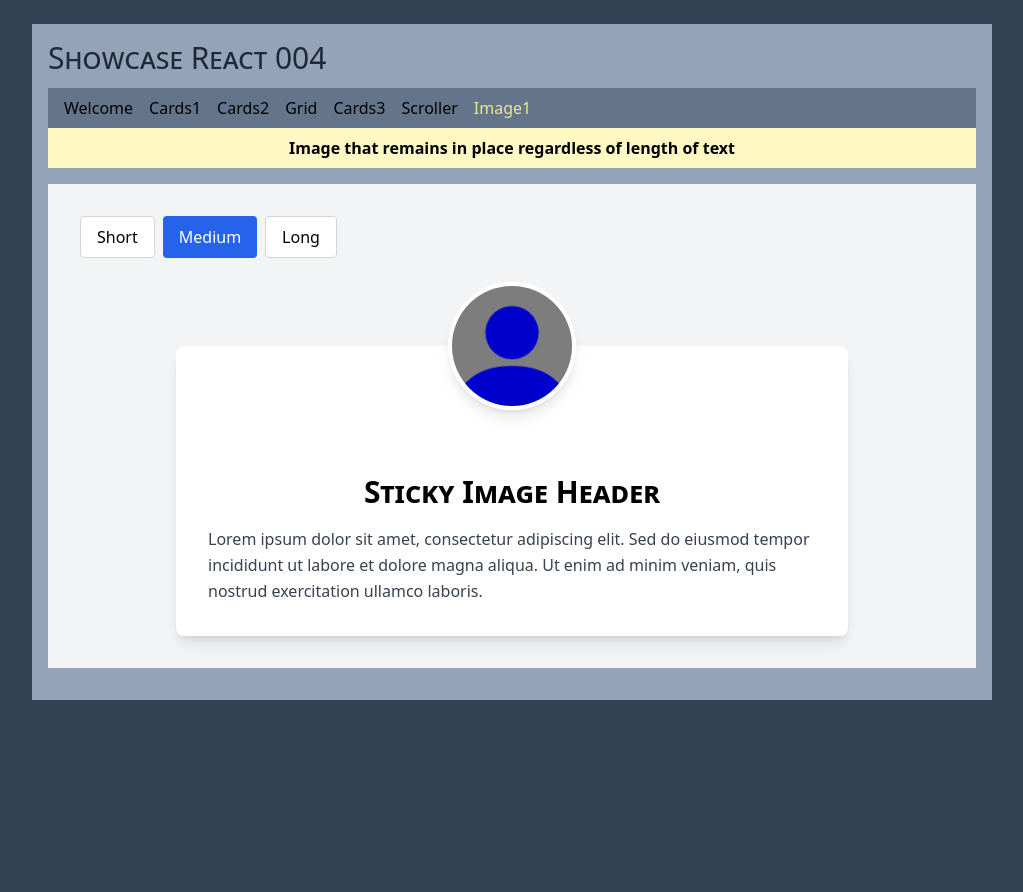
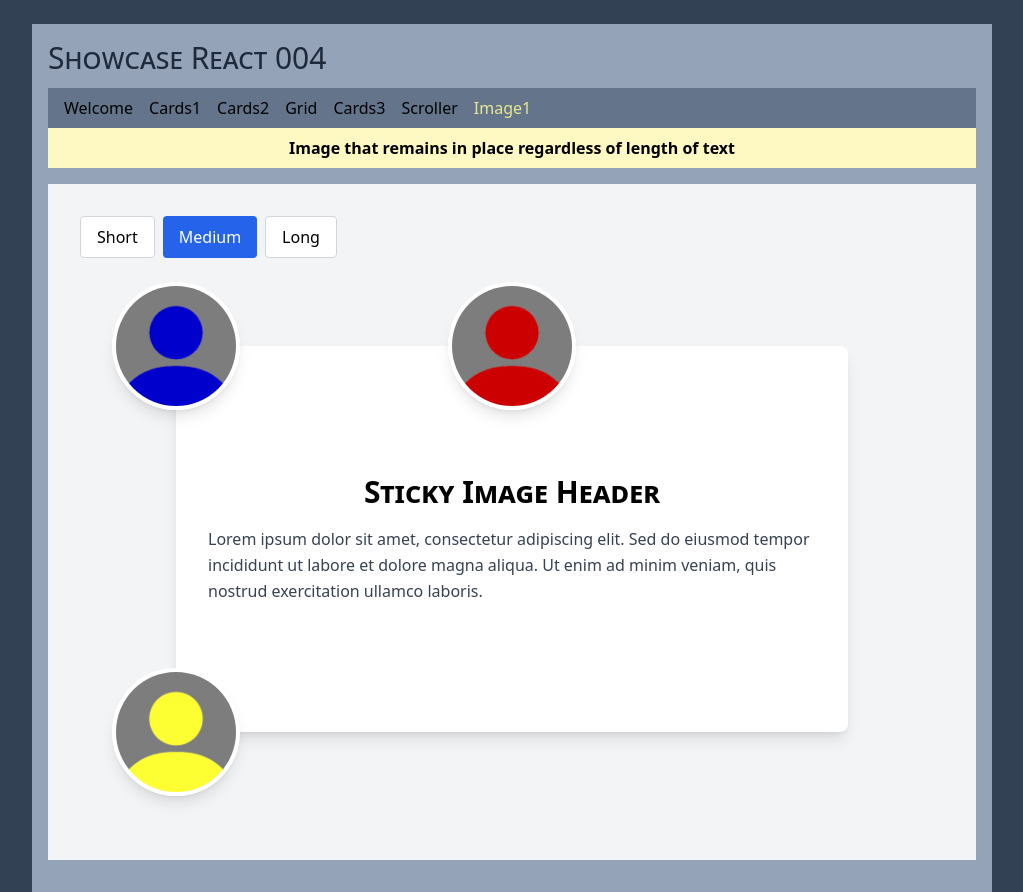
Before and after one commit to epx-edta/showcase-react-004, a React (Vite) app: page /image1 in a window 1280 px wide. Shown: the whole page, without its empty margins (128-1151 px from the left). Before the commit the page ends 800 px from the top, so only its background shows below. Built offline with nearby package versions, Linux system fonts and the light colour scheme.

Commit message:
added two more

```diff
--- a/src/pages/PageImage1.tsx
+++ b/src/pages/PageImage1.tsx
@@ -12,7 +12,7 @@ export const PageImage1 = () => {
   };
 
   return (
-    <div className="w-full bg-gray-100 px-8 pt-8 pb-[6rem]">
+    <div className="w-full bg-gray-100 px-8 pt-8 pb-[12rem]">
       <div className="mb-6 flex gap-2">
         <button
           onClick={() => setTextLength('short')}
@@ -35,8 +35,18 @@ export const PageImage1 = () => {
       </div>
 
       <div className="relative bg-white rounded-lg shadow-lg p-8 max-w-2xl mx-auto top-16">
-        {/* Image positioned absolutely at top center */}
+
+        {/* image top center */}
         <div className="absolute top-0 left-1/2 transform -translate-x-1/2 -translate-y-1/2">
+          <img
+            src="images/pageImage1/icon-2.jpg"
+            alt="Profile"
+            className="w-32 h-32 rounded-full border-4 border-white shadow-lg"
+          />
+        </div>
+
+        {/* image top left */}
+        <div className="absolute top-0 left-0 transform -translate-x-1/2 -translate-y-1/2">
           <img
             src="images/pageImage1/icon-3.jpg"
             alt="Profile"
@@ -44,8 +54,17 @@ export const PageImage1 = () => {
           />
         </div>
 
+        {/* image bottom left */}
+        <div className="absolute bottom-0 left-0 transform -translate-x-1/2 translate-y-1/2">
+          <img
+            src="images/pageImage1/icon-9.jpg"
+            alt="Profile"
+            className="w-32 h-32 rounded-full border-4 border-white shadow-lg"
+          />
+        </div>
+
         {/* Content with top padding to accommodate the image */}
-        <div className="pt-24">
+        <div className="py-24">
           <h1 className="text-3xl font-bold text-center mb-4">Sticky Image Header</h1>
           <p className="text-gray-700 leading-relaxed whitespace-pre-line">
             {textContent[textLength]}
```
Also changed, not shown: public/images/pageImage1/icon-2.jpg (added), public/images/pageImage1/icon-9.jpg (added).
